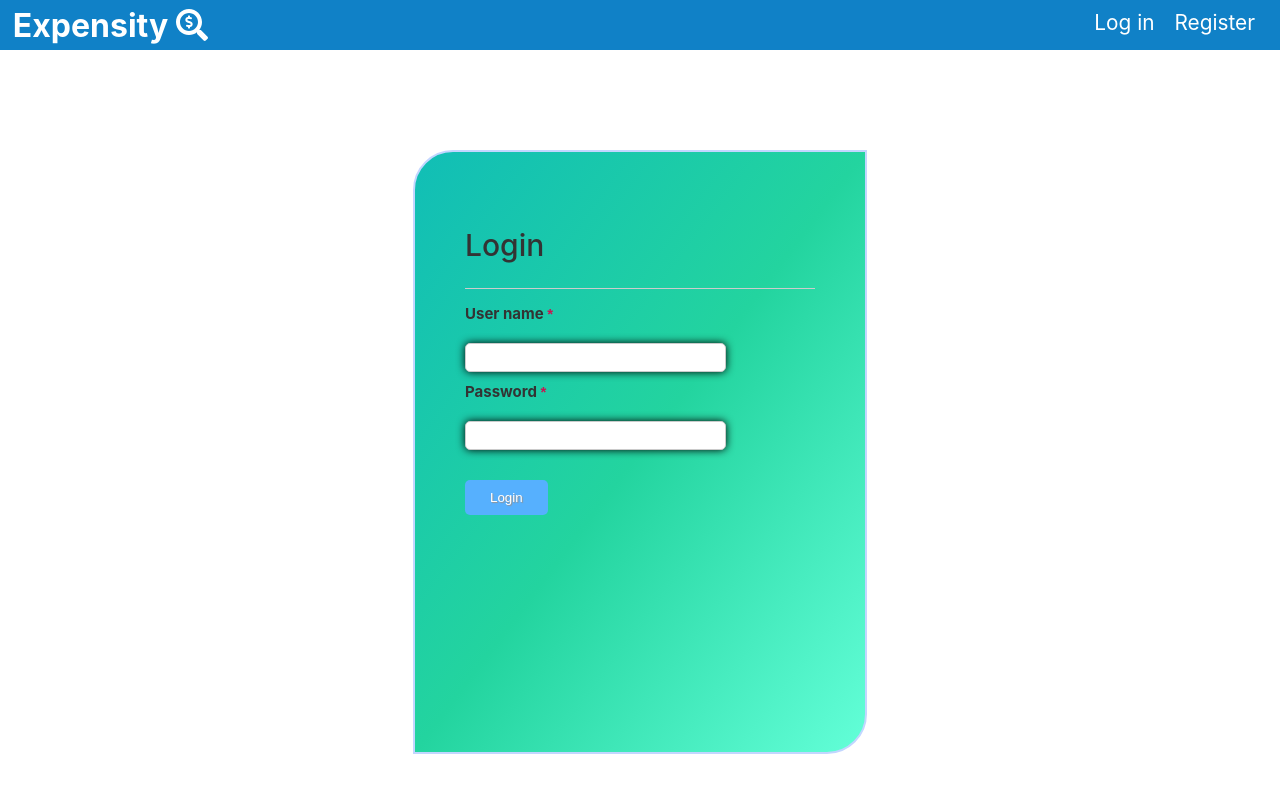
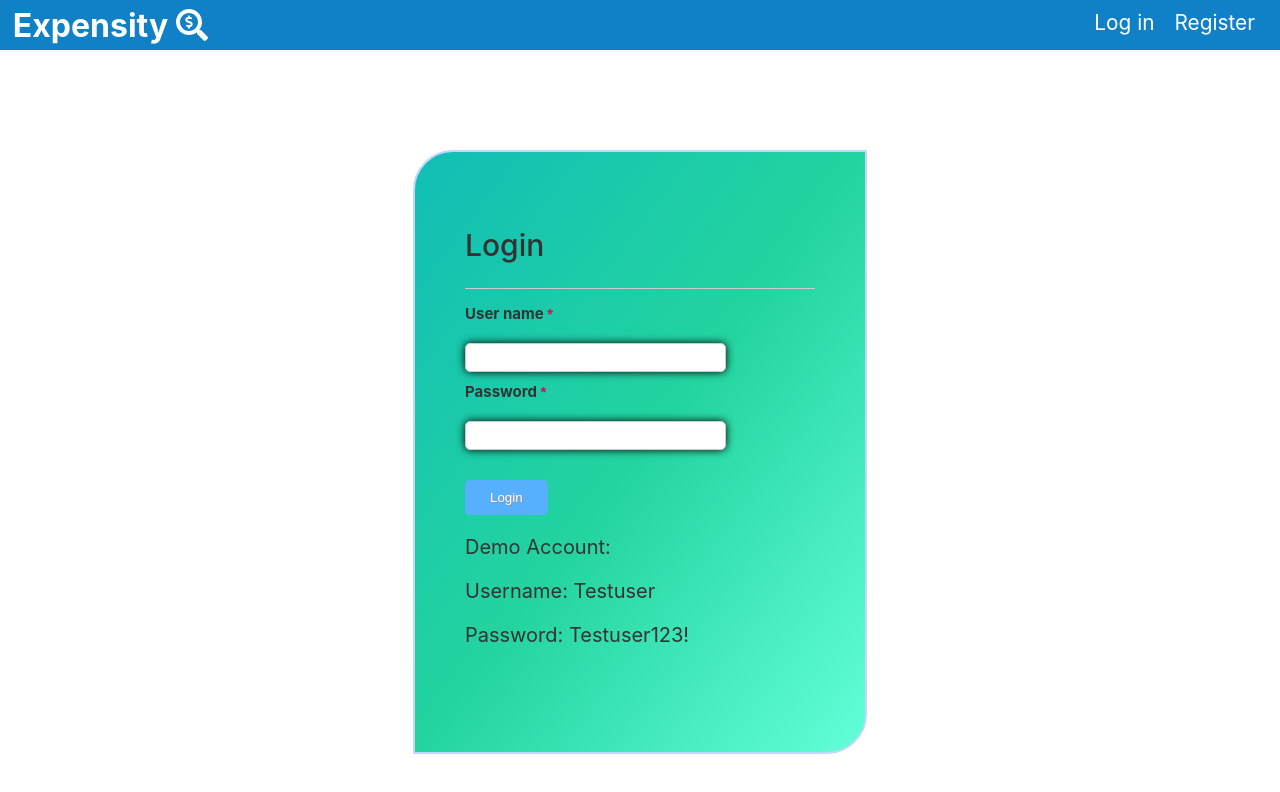
Before and after one commit to tam135/Expensify-client, a React (Create React App) app: page /login in a window 1280 px wide. Shown: the top 792 px of the page. Built offline with nearby package versions, Linux system fonts and the light colour scheme; no server answers.

Commit message:
demo acount

```diff
--- a/src/Components/ExpenseItem/ExpenseItem.js
+++ b/src/Components/ExpenseItem/ExpenseItem.js
@@ -1,6 +1,5 @@
 import React from 'react'
 import './ExpenseItem.css'
-import PropTypes from "prop-types";
 import { FontAwesomeIcon } from '@fortawesome/react-fontawesome'
 import ExpensesContext from '../../Context/ExpensesContext';
 import config from '../../config'
--- a/src/Components/LoginForm/LoginForm.js
+++ b/src/Components/LoginForm/LoginForm.js
@@ -65,6 +65,9 @@ export default class LoginForm extends Component {
               ></Input2>
             </div>
             <Button2 type="submit">Login</Button2>
+            <p>Demo Account:</p>
+            <p>Username: Testuser</p>
+            <p>Password: Testuser123!</p>
           </Form>
         );
     }
```
